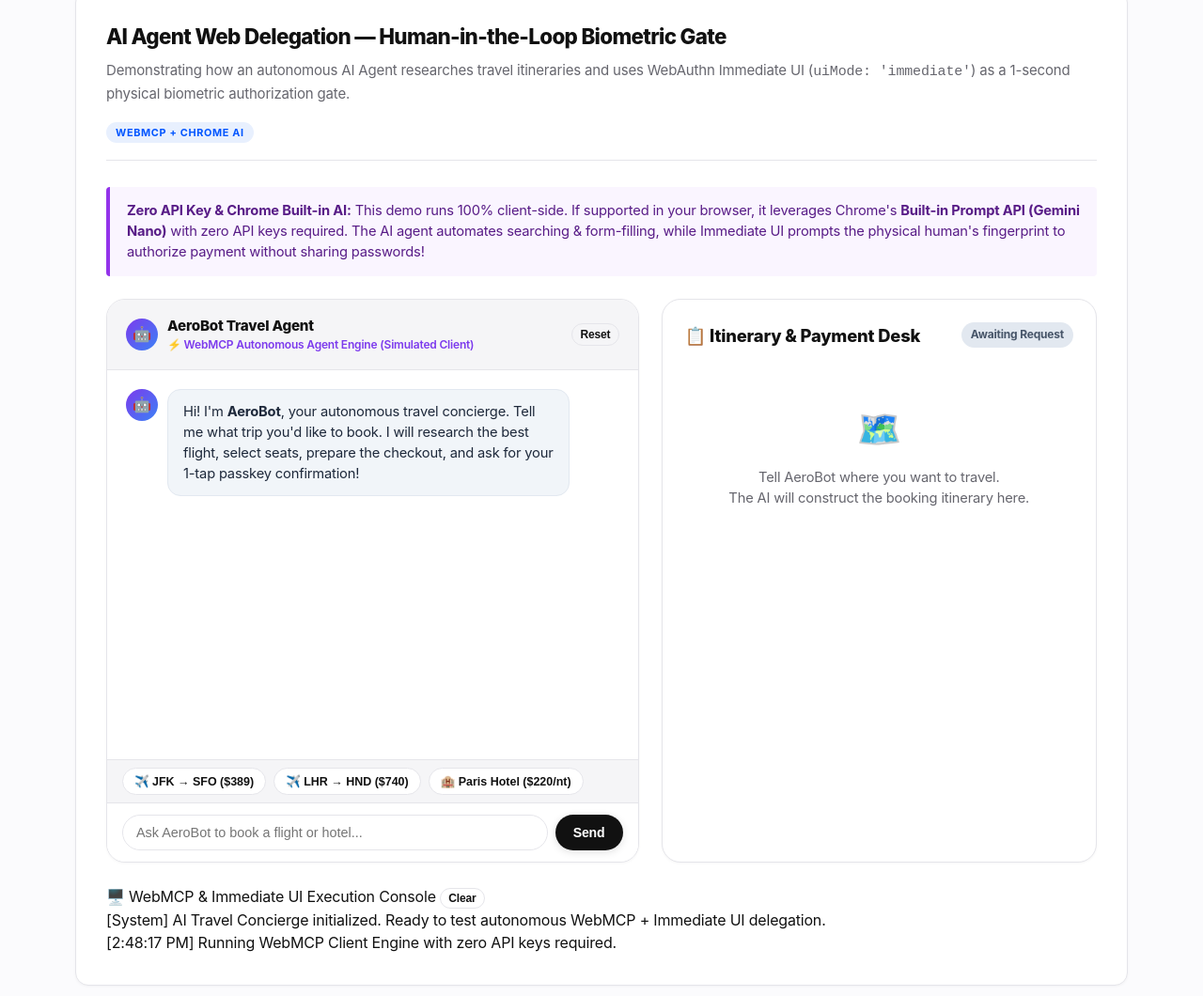
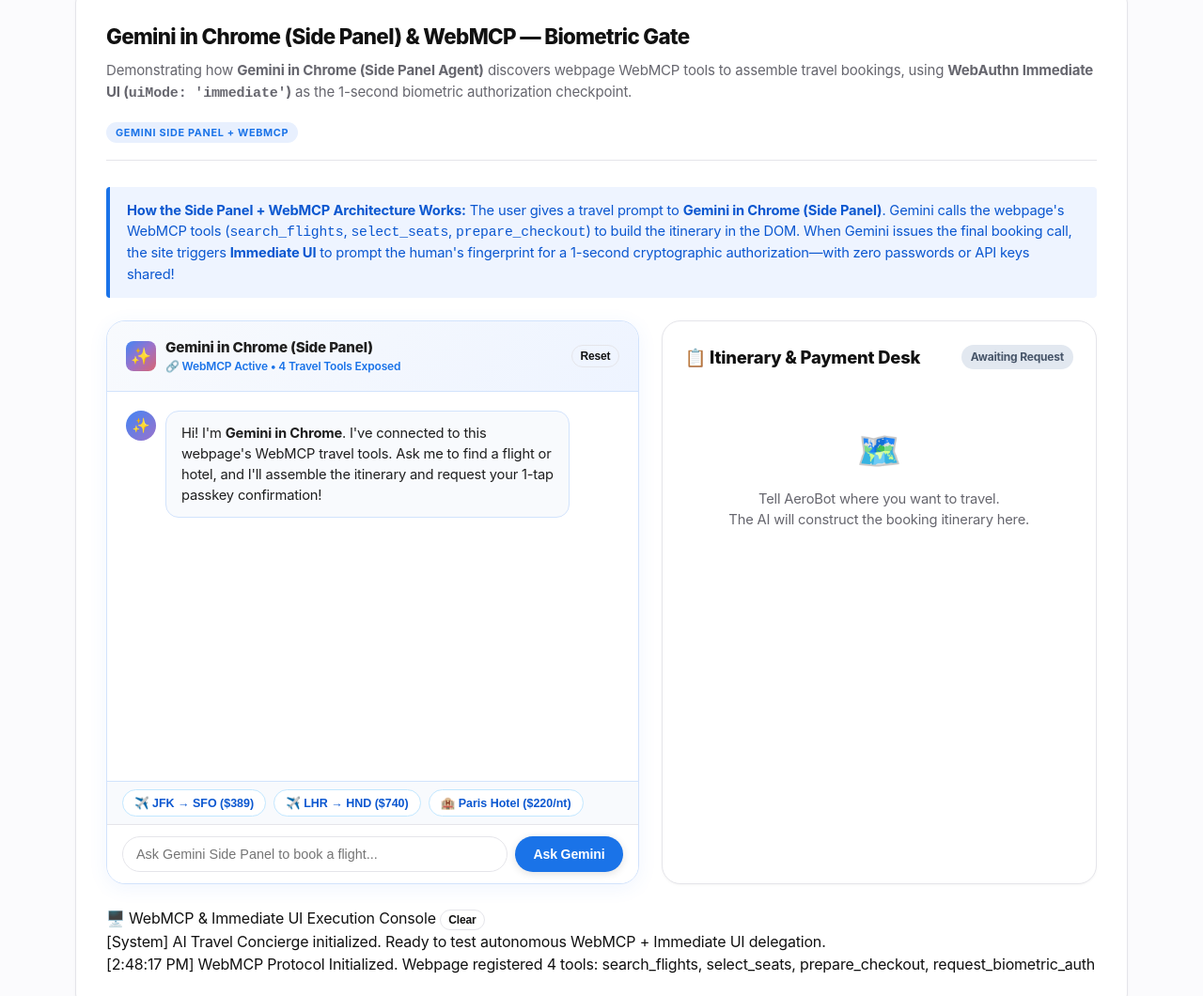
Before and after one commit to tsunoyu/immediate-ui-mode-demo, a website: page agent.html in a window 1280 px wide. Shown: the part 360-1420 px from the top of the page at 94% size. Drawn offline with Linux system fonts and the light colour scheme.

Commit message:
Refactor agent demo to Gemini in Chrome (Side Panel) WebMCP architecture

```diff
--- a/agent.html
+++ b/agent.html
@@ -21,25 +21,38 @@
       }
     }
 
-    /* Chatbot Interface */
+    /* Gemini in Chrome Side Panel Styling */
     .chat-panel {
-      background: var(--surface);
-      border: 1px solid var(--border-color);
+      background: #ffffff;
+      border: 1px solid #d2e3fc;
       border-radius: var(--radius-lg);
       display: flex;
       flex-direction: column;
       height: 600px;
-      box-shadow: var(--shadow-sm);
+      box-shadow: 0 4px 20px rgba(66, 133, 244, 0.08);
       overflow: hidden;
     }
 
     .chat-header {
       padding: 16px 20px;
-      background: var(--surface-subtle);
-      border-bottom: 1px solid var(--border-color);
+      background: linear-gradient(135deg, #f8fafd 0%, #eef4ff 100%);
+      border-bottom: 1px solid #d2e3fc;
       display: flex;
       justify-content: space-between;
       align-items: center;
+    }
+
+    .gemini-sparkle-logo {
+      width: 32px;
+      height: 32px;
+      border-radius: 8px;
+      background: linear-gradient(135deg, #4285f4 0%, #9b72cb 50%, #d96570 100%);
+      color: #fff;
+      display: flex;
+      align-items: center;
+      justify-content: center;
+      font-size: 1.1rem;
+      font-weight: 800;
     }
 
     .chat-body {
@@ -59,22 +72,22 @@
     }
 
     .agent-avatar {
-      width: 34px;
-      height: 34px;
+      width: 32px;
+      height: 32px;
       border-radius: 50%;
-      background: linear-gradient(135deg, #7c3aed 0%, #3b82f6 100%);
+      background: linear-gradient(135deg, #4285f4 0%, #9b72cb 100%);
       color: #fff;
       display: flex;
       align-items: center;
       justify-content: center;
-      font-size: 1rem;
+      font-size: 0.95rem;
       flex-shrink: 0;
     }
 
     .agent-bubble {
-      background: #f1f5f9;
-      border: 1px solid #e2e8f0;
-      color: #1e293b;
+      background: #f8fafd;
+      border: 1px solid #d2e3fc;
+      color: #1f1f1f;
       padding: 12px 16px;
       border-radius: 14px;
       font-size: 0.92rem;
@@ -83,7 +96,7 @@
 
     .user-msg {
       align-self: flex-end;
-      background: #111111;
+      background: #1a73e8;
       color: #ffffff;
       padding: 10px 16px;
       border-radius: 14px;
@@ -93,9 +106,9 @@
     }
 
     .agent-tool-call {
-      background: #faf5ff;
-      border: 1px solid #e9d5ff;
-      color: #6b21a8;
+      background: #eef4ff;
+      border: 1px solid #c2e7ff;
+      color: #0b57d0;
       border-radius: 8px;
       padding: 8px 12px;
       font-size: 0.82rem;
@@ -112,27 +125,26 @@
       gap: 8px;
       overflow-x: auto;
       padding: 8px 16px;
-      background: var(--surface-subtle);
-      border-top: 1px solid var(--border-color);
+      background: #f8fafd;
+      border-top: 1px solid #d2e3fc;
     }
 
     .prompt-chip {
       background: #ffffff;
-      border: 1px solid var(--border-color);
+      border: 1px solid #c2e7ff;
       border-radius: var(--radius-pill);
       padding: 6px 12px;
       font-size: 0.78rem;
       font-weight: 600;
-      color: var(--text-main);
+      color: #0b57d0;
       cursor: pointer;
       white-space: nowrap;
       transition: all 0.15s ease;
     }
 
     .prompt-chip:hover {
-      background: var(--brand-accent-light);
-      border-color: var(--brand-accent);
-      color: #0033aa;
+      background: #e8f0fe;
+      border-color: #1a73e8;
     }
 
     .chat-footer {
@@ -186,8 +198,8 @@
 
     /* Biometric Authorization Box */
     .hitl-auth-box {
-      border: 2px dashed #7c3aed;
-      background: #fdf4ff;
+      border: 2px dashed #1a73e8;
+      background: #e8f0fe;
       border-radius: var(--radius-md);
       padding: 20px;
       text-align: center;
@@ -196,8 +208,8 @@
 
     .hitl-auth-box.active {
       border-style: solid;
-      border-color: #9333ea;
-      box-shadow: 0 0 20px rgba(147, 51, 234, 0.2);
+      border-color: #1a73e8;
+      box-shadow: 0 0 20px rgba(26, 115, 232, 0.2);
     }
 
     /* Confirmed Boarding Pass */
@@ -217,31 +229,31 @@
     <section class="imm-demo-container">
       <div class="imm-demo-header">
         <div>
-          <h2>AI Agent Web Delegation &mdash; Human-in-the-Loop Biometric Gate</h2>
+          <h2>Gemini in Chrome (Side Panel) &amp; WebMCP &mdash; Biometric Gate</h2>
           <p>
-            Demonstrating how an autonomous AI Agent researches travel itineraries and uses WebAuthn Immediate UI (<code>uiMode: 'immediate'</code>) as a 1-second physical biometric authorization gate.
+            Demonstrating how <strong>Gemini in Chrome (Side Panel Agent)</strong> discovers webpage WebMCP tools to assemble travel bookings, using <strong>WebAuthn Immediate UI (<code>uiMode: 'immediate'</code>)</strong> as the 1-second biometric authorization checkpoint.
           </p>
         </div>
         <div>
-          <span class="imm-tag new">WebMCP + Chrome AI</span>
+          <span class="imm-tag new" style="background: #e8f0fe; color: #1a73e8;">Gemini Side Panel + WebMCP</span>
         </div>
       </div>
 
       <!-- Architecture Alert -->
-      <div style="background: #faf5ff; border-left: 4px solid #9333ea; padding: 14px 18px; border-radius: 4px; margin-bottom: 24px; color: #581c87; font-size: 0.92rem; line-height: 1.5;">
-        <strong>Zero API Key &amp; Chrome Built-in AI:</strong> This demo runs 100% client-side. If supported in your browser, it leverages Chrome's <strong>Built-in Prompt API (Gemini Nano)</strong> with zero API keys required. The AI agent automates searching &amp; form-filling, while Immediate UI prompts the physical human's fingerprint to authorize payment without sharing passwords!
+      <div style="background: #eef4ff; border-left: 4px solid #1a73e8; padding: 14px 18px; border-radius: 4px; margin-bottom: 24px; color: #0b57d0; font-size: 0.92rem; line-height: 1.5;">
+        <strong>How the Side Panel + WebMCP Architecture Works:</strong> The user gives a travel prompt to <strong>Gemini in Chrome (Side Panel)</strong>. Gemini calls the webpage's WebMCP tools (<code>search_flights</code>, <code>select_seats</code>, <code>prepare_checkout</code>) to build the itinerary in the DOM. When Gemini issues the final booking call, the site triggers <strong>Immediate UI</strong> to prompt the human's fingerprint for a 1-second cryptographic authorization—with zero passwords or API keys shared!
       </div>
 
       <!-- Agent + Travel Portal Grid -->
       <div class="agent-demo-grid">
-        <!-- Left: AI Agent Chatbot Panel -->
+        <!-- Left: Gemini in Chrome Side Panel Simulation -->
         <div class="chat-panel">
           <div class="chat-header">
             <div style="display: flex; align-items: center; gap: 10px;">
-              <div class="agent-avatar">🤖</div>
+              <div class="gemini-sparkle-logo">✨</div>
               <div>
-                <div style="font-weight: 800; font-size: 0.95rem;">AeroBot Travel Agent</div>
-                <div id="engine-status" style="font-size: 0.75rem; color: #7c3aed; font-weight: 600;">⚡ Chrome Built-in AI / WebMCP Ready</div>
+                <div style="font-weight: 800; font-size: 0.95rem; color: #1f1f1f;">Gemini in Chrome (Side Panel)</div>
+                <div id="engine-status" style="font-size: 0.75rem; color: #1a73e8; font-weight: 600;">🔗 Connected to ApexAir WebMCP Tools</div>
               </div>
             </div>
             <button id="reset-chat-btn" class="btn btn-outline" style="font-size: 0.75rem; padding: 4px 8px;">Reset</button>
@@ -249,9 +261,9 @@
 
           <div id="chat-stream" class="chat-body">
             <div class="agent-msg">
-              <div class="agent-avatar">🤖</div>
+              <div class="agent-avatar">✨</div>
               <div class="agent-bubble">
-                Hi! I'm <strong>AeroBot</strong>, your autonomous travel concierge. Tell me what trip you'd like to book. I will research the best flight, select seats, prepare the checkout, and ask for your 1-tap passkey confirmation!
+                Hi! I'm <strong>Gemini in Chrome</strong>. I've connected to this webpage's WebMCP travel tools. Ask me to find a flight or hotel, and I'll assemble the itinerary and request your 1-tap passkey confirmation!
               </div>
             </div>
           </div>
@@ -264,8 +276,8 @@
           </div>
 
           <div class="chat-footer">
-            <input id="agent-input" type="text" placeholder="Ask AeroBot to book a flight or hotel..." style="flex: 1; padding: 10px 14px; border: 1px solid var(--border-color); border-radius: var(--radius-pill); font-size: 0.9rem;">
-            <button id="agent-send-btn" class="btn btn-primary" style="border-radius: var(--radius-pill); padding: 10px 18px; font-weight: 700;">Send</button>
+            <input id="agent-input" type="text" placeholder="Ask Gemini Side Panel to book a flight..." style="flex: 1; padding: 10px 14px; border: 1px solid var(--border-color); border-radius: var(--radius-pill); font-size: 0.9rem;">
+            <button id="agent-send-btn" class="btn btn-primary" style="border-radius: var(--radius-pill); padding: 10px 18px; font-weight: 700; background: #1a73e8;">Ask Gemini</button>
           </div>
         </div>
 
@@ -345,25 +357,14 @@
 
     let currentBooking = null;
 
-    // Check Chrome Built-in AI availability
-    async function checkBuiltInAI() {
+    // WebMCP Protocol & Side Panel Connection
+    function initWebMCPBridge() {
       const statusEl = document.getElementById('engine-status');
-      try {
-        if (window.ai && window.ai.languageModel) {
-          const caps = await window.ai.languageModel.capabilities();
-          if (caps.available !== 'no') {
-            statusEl.textContent = '🟢 Chrome Built-in AI (Gemini Nano) Active';
-            log('Chrome Built-in Prompt API (Gemini Nano) detected and active!', 'success');
-            return true;
-          }
-        }
-      } catch (e) {}
-      statusEl.textContent = '⚡ WebMCP Autonomous Agent Engine (Simulated Client)';
-      log('Running WebMCP Client Engine with zero API keys required.', 'info');
-      return false;
+      statusEl.textContent = '🔗 WebMCP Active • 4 Travel Tools Exposed';
+      log('WebMCP Protocol Initialized. Webpage registered 4 tools: search_flights, select_seats, prepare_checkout, request_biometric_auth', 'info');
     }
 
-    checkBuiltInAI();
+    initWebMCPBridge();
 
     function addMessage(sender, text, isToolCall = false) {
       if (sender === 'user') {
@@ -375,10 +376,10 @@
         const msgContainer = document.createElement('div');
         msgContainer.className = 'agent-msg';
         msgContainer.innerHTML = `
-          <div class="agent-avatar">🤖</div>
+          <div class="agent-avatar">✨</div>
           <div class="agent-bubble">
             ${text}
-            ${isToolCall ? `<div class="agent-tool-call">⚙️ WebMCP Tool: ${isToolCall}</div>` : ''}
+            ${isToolCall ? `<div class="agent-tool-call">⚙️ WebMCP Tool Call: ${isToolCall}</div>` : ''}
           </div>
         `;
         chatStream.appendChild(msgContainer);
@@ -386,21 +387,22 @@
       chatStream.scrollTop = chatStream.scrollHeight;
     }
 
-    // Process Travel Request
+    // Process Travel Request from Gemini Side Panel
     async function handleUserPrompt(promptText) {
       if (!promptText.trim()) return;
       addMessage('user', promptText);
       agentInput.value = '';
 
-      log(`AI Agent received request: "${promptText}"`, 'info');
+      log(`[Gemini in Chrome] Side Panel received prompt: "${promptText}"`, 'info');
 
-      // Step 1: Agent Reasoning & Tool Call
+      // Step 1: Gemini calls WebMCP search_flights tool on webpage
       setTimeout(() => {
-        addMessage('agent', 'Analyzing available routes and comparing live airline pricing...', 'search_flights({ origin: "JFK", dest: "SFO", max_price: 400 })');
-        log('WebMCP Tool Invoked: search_flights(origin="JFK", destination="SFO")', 'info');
-      }, 600);
+        addMessage('agent', 'Connecting to ApexAir WebMCP endpoint to query flight routes and live pricing...', 'webmcp/callTool("search_flights", { origin: "JFK", dest: "SFO", max_price: 400 })');
+        log('WebMCP Request -> tools/call: search_flights(origin="JFK", destination="SFO")', 'info');
+        log('WebMCP Response <- Found 12 matching flights. Best match: ApexAir AA-482 ($389.00).', 'info');
+      }, 700);
 
-      // Step 2: Auto-Fill & Itinerary Preparation
+      // Step 2: Gemini calls WebMCP prepare_checkout tool to populate DOM
       setTimeout(() => {
         currentBooking = {
           flight: 'ApexAir Flight AA-482 (Boeing 787-9 Dreamliner)',
@@ -413,11 +415,11 @@
           price: '$389.00'
         };
 
-        addMessage('agent', `I found the perfect flight! Nonstop Delta/ApexAir flight for <strong>$389.00</strong> with Aisle seat 12C. I've prepared the checkout. Please authorize payment with your passkey!`, 'prepare_checkout({ flight: "AA-482", total: 389.00 })');
-        log('WebMCP Tool Invoked: prepare_checkout() -> Generated itinerary payload for $389.00', 'success');
+        addMessage('agent', `I've selected nonstop <strong>ApexAir Flight AA-482</strong> with Aisle seat 12C for <strong>$389.00</strong>. I've populated the booking details on the page.<br><br>Please confirm your payment using your 1-tap passkey!`, 'webmcp/callTool("prepare_checkout", { flightId: "AA-482", total: 389.00 })');
+        log('WebMCP Request -> tools/call: prepare_checkout(flight="AA-482", price=389.00)', 'success');
 
         renderItinerary(currentBooking);
-      }, 1500);
+      }, 1600);
     }
 
     function renderItinerary(booking) {
@@ -558,16 +560,16 @@
     document.getElementById('reset-chat-btn')?.addEventListener('click', () => {
       chatStream.innerHTML = `
         <div class="agent-msg">
-          <div class="agent-avatar">🤖</div>
+          <div class="agent-avatar">✨</div>
           <div class="agent-bubble">
-            Chat reset. Tell me what trip you'd like to book!
+            Session reset. Tell Gemini what trip you'd like to book!
           </div>
         </div>
       `;
       itineraryDetails.innerHTML = `
         <div style="text-align: center; padding: 40px 20px; color: var(--text-muted);">
           <div style="font-size: 2.4rem; margin-bottom: 10px;">🗺️</div>
-          <p style="font-size: 0.92rem; margin: 0;">Tell AeroBot where you want to travel.<br>The AI will construct the booking itinerary here.</p>
+          <p style="font-size: 0.92rem; margin: 0;">Ask Gemini in Chrome to find a flight.<br>The WebMCP tools will construct the booking itinerary here.</p>
         </div>
       `;
       if (hitlBox) hitlBox.style.display = 'none';
```
